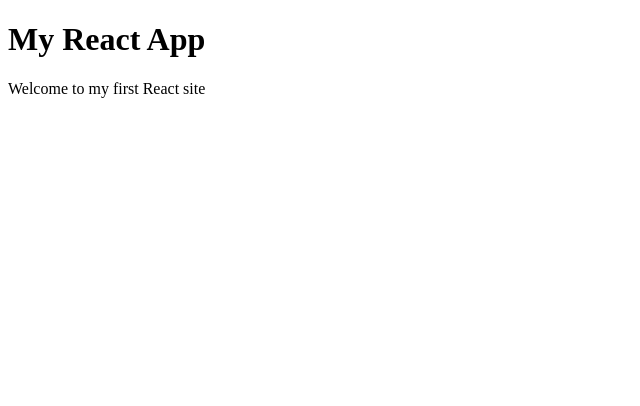
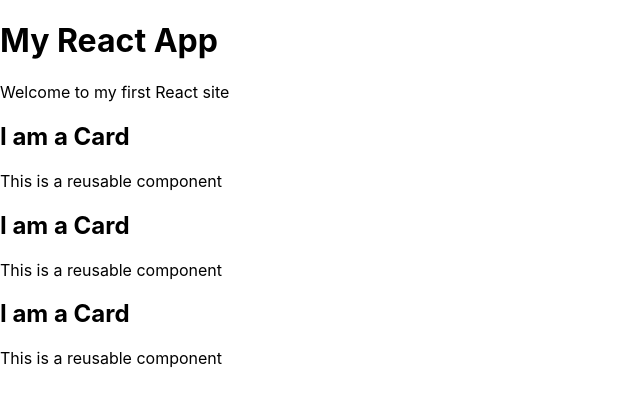
Before and after one commit to Rojimkolwey/React, a React (Create React App) app in the folder myapp/: page / in a window 1280 px wide. Shown: the top 406 px of the page, without its empty margins (0-640 px from the left). Built offline with nearby package versions, Linux system fonts and the light colour scheme.

Commit message:
components

```diff
--- a/myapp/src/App.js
+++ b/myapp/src/App.js
@@ -7,10 +7,22 @@
   );
 }
 
+function Card() {
+  return (
+    <div>
+      <h2>I am a Card</h2>
+      <p>This is a reusable component</p>
+    </div>
+  );
+}
+
 function App() {
   return (
     <div>
       <Header />
+      <Card />
+      <Card />
+      <Card />
     </div>
   );
 }
```
Also changed, not shown: myapp/src/index.js (+5 -4 lines), myapp/src/reportWebVitals.js (deleted, +0 -13 lines), myapp/src/setupTests.js (deleted, +0 -5 lines), myapp/src/logo.svg (deleted), 1 other file (tests, documents, lock files or other folders).
